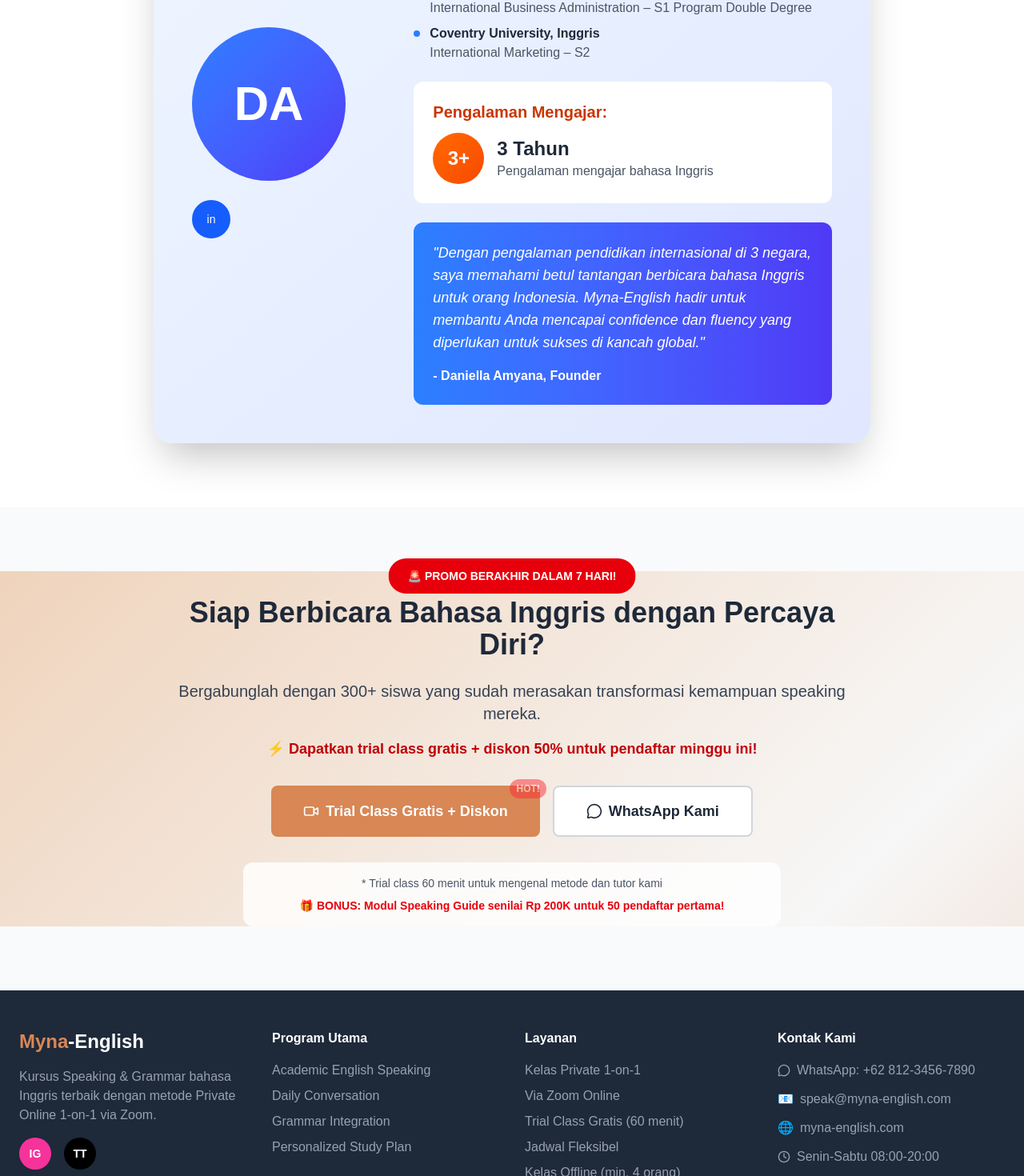
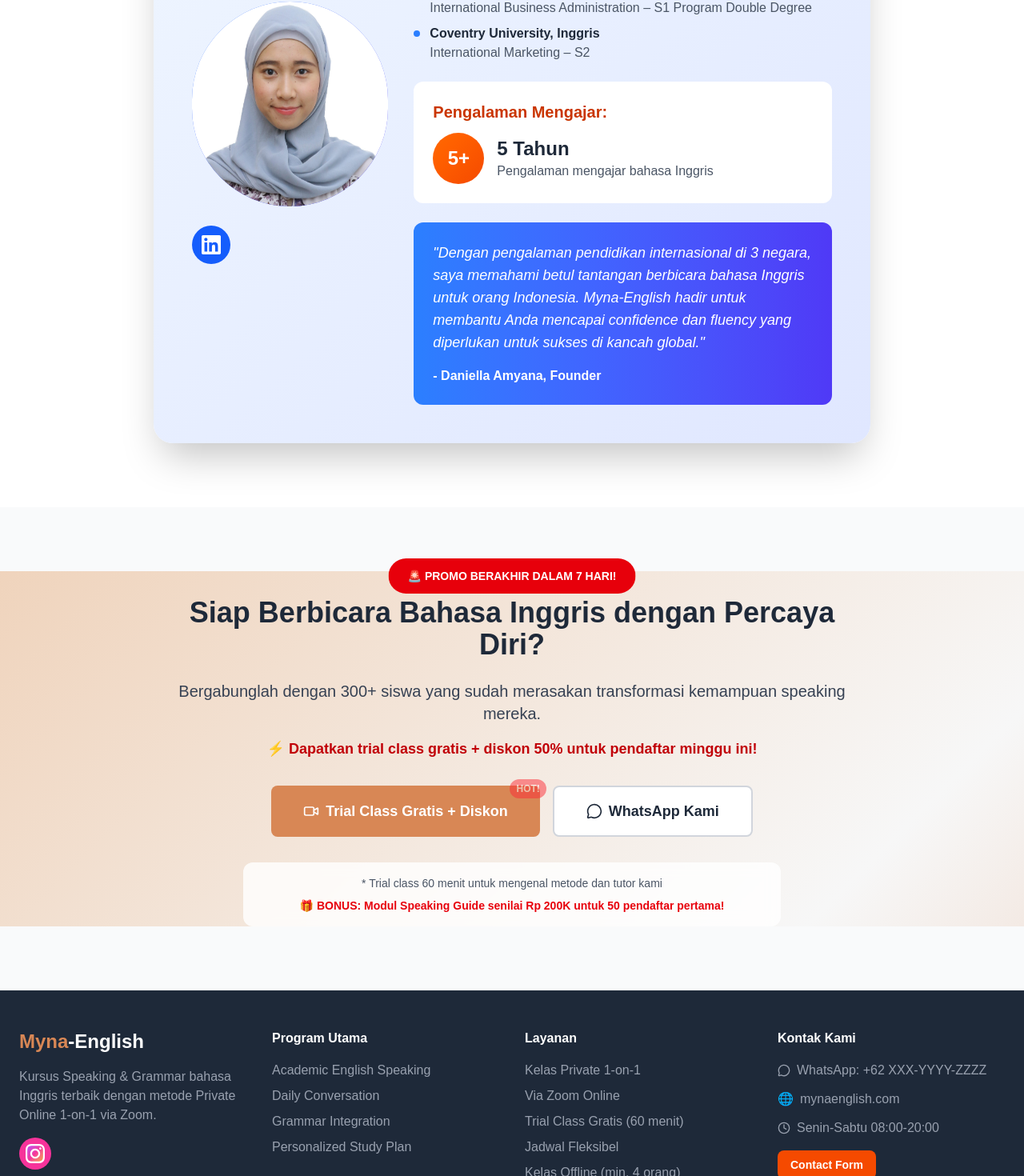
Before and after one commit to Myna-Tech/zeus, a Next.js app: page / in a window 1280 px wide. Shown: the part 7034-8504 px from the top of the page at 80% size. Built offline with nearby package versions, Linux system fonts and the light colour scheme.

Commit message:
feat: update pics

```diff
--- a/src/app/page.tsx
+++ b/src/app/page.tsx
@@ -1,10 +1,9 @@
 "use client";
 
 import React, { useState, useEffect } from "react";
+import Image from "next/image";
 import {
   ArrowRight,
-  BookOpen,
-  Users,
   Trophy,
   Star,
   Globe,
@@ -16,12 +15,9 @@ import {
   Target,
   Video,
   Mic,
-  PenTool,
   GraduationCap,
   Coffee,
-  Headphones,
   Zap,
-  Gift,
 } from "lucide-react";
 
 function CountdownTimer() {
@@ -756,9 +752,9 @@ export default function MynaEnglishLanding() {
                   ))}
                 </div>
                 <p className="text-gray-700 mb-6 italic">
-                  "Dulu saya grogi banget presentasi dalam bahasa Inggris.
+                  &quot;Dulu saya grogi banget presentasi dalam bahasa Inggris.
                   Setelah 3 bulan belajar Academic English di Myna, sekarang
-                  saya bisa interview beasiswa dengan percaya diri!"
+                  saya bisa interview beasiswa dengan percaya diri!&quot;
                 </p>
                 <div className="flex items-center">
                   <div className="w-12 h-12 bg-gradient-to-br from-blue-400 to-blue-600 rounded-full flex items-center justify-center mr-4">
@@ -785,9 +781,10 @@ export default function MynaEnglishLanding() {
                   ))}
                 </div>
                 <p className="text-gray-700 mb-6 italic">
-                  "Pronunciation saya dulunya berantakan. Tutor Myna-English
-                  sabar banget ngajarin sampai speaking saya natural. Sekarang
-                  teman kantor bilang accent saya udah bagus!"
+                  &quot;Pronunciation saya dulunya berantakan. Tutor
+                  Myna-English sabar banget ngajarin sampai speaking saya
+                  natural. Sekarang teman kantor bilang accent saya udah
+                  bagus!&quot;
                 </p>
                 <div className="flex items-center">
                   <div className="w-12 h-12 bg-gradient-to-br from-green-400 to-green-600 rounded-full flex items-center justify-center mr-4">
@@ -814,9 +811,9 @@ export default function MynaEnglishLanding() {
                   ))}
                 </div>
                 <p className="text-gray-700 mb-6 italic">
-                  "Ambil paket kombinasi 6 bulan dan hasilnya luar biasa!
+                  &quot;Ambil paket kombinasi 6 bulan dan hasilnya luar biasa!
                   Grammar saya fix, speaking jadi lancar. Worth every penny
-                  untuk investasi skill!"
+                  untuk investasi skill!&quot;
                 </p>
                 <div className="flex items-center">
                   <div className="w-12 h-12 bg-gradient-to-br from-purple-400 to-purple-600 rounded-full flex items-center justify-center mr-4">
@@ -929,8 +926,8 @@ export default function MynaEnglishLanding() {
                     </p>
                     <div className="bg-orange-50 rounded-lg p-4">
                       <p className="text-orange-800 font-semibold">
-                        "90% siswa merasakan peningkatan signifikan dalam 4
-                        minggu pertama"
+                        &quot;90% siswa merasakan peningkatan signifikan dalam 4
+                        minggu pertama&quot;
                       </p>
                     </div>
                   </div>
@@ -1139,12 +1136,22 @@ export default function MynaEnglishLanding() {
               <div className="bg-gradient-to-br from-blue-50 to-indigo-100 rounded-3xl p-12 shadow-2xl">
                 <div className="grid lg:grid-cols-3 gap-8 items-center">
                   <div className="text-center lg:text-left">
-                    <div className="w-48 h-48 bg-gradient-to-br from-blue-500 to-indigo-600 rounded-full flex items-center justify-center mx-auto lg:mx-0 mb-6">
-                      <span className="text-white text-6xl font-bold">DA</span>
-                    </div>
+                    <Image
+                      src="/daniella.jpg"
+                      alt="Daniella"
+                      width={300}
+                      height={300}
+                      className="w-64 h-64 bg-gradient-to-br from-blue-500 to-indigo-600 rounded-full flex items-center justify-center mx-auto lg:mx-0 mb-6"
+                    />
                     <div className="flex justify-center lg:justify-start space-x-4">
                       <div className="w-12 h-12 bg-blue-600 rounded-full flex items-center justify-center">
-                        <span className="text-white text-sm">in</span>
+                        <svg
+                          className="w-6 h-6 text-white"
+                          fill="currentColor"
+                          viewBox="0 0 24 24"
+                        >
+                          <path d="M20.447 20.452h-3.554v-5.569c0-1.328-.027-3.037-1.852-3.037-1.853 0-2.136 1.445-2.136 2.939v5.667H9.351V9h3.414v1.561h.046c.477-.9 1.637-1.85 3.37-1.85 3.601 0 4.267 2.37 4.267 5.455v6.286zM5.337 7.433c-1.144 0-2.063-.926-2.063-2.065 0-1.138.92-2.063 2.063-2.063 1.14 0 2.064.925 2.064 2.063 0 1.139-.925 2.065-2.064 2.065zm1.782 13.019H3.555V9h3.564v11.452zM22.225 0H1.771C.792 0 0 .774 0 1.729v20.542C0 23.227.792 24 1.771 24h20.451C23.2 24 24 23.227 24 22.271V1.729C24 .774 23.2 0 22.222 0h.003z" />
+                        </svg>
                       </div>
                     </div>
                   </div>
@@ -1203,12 +1210,12 @@ export default function MynaEnglishLanding() {
                       <div className="flex items-center space-x-4">
                         <div className="w-16 h-16 bg-gradient-to-br from-orange-500 to-orange-600 rounded-full flex items-center justify-center">
                           <span className="text-white text-2xl font-bold">
-                            3+
+                            5+
                           </span>
                         </div>
                         <div>
                           <p className="text-2xl font-bold text-gray-800">
-                            3 Tahun
+                            5 Tahun
                           </p>
                           <p className="text-gray-600">
                             Pengalaman mengajar bahasa Inggris
@@ -1219,11 +1226,11 @@ export default function MynaEnglishLanding() {
 
                     <div className="bg-gradient-to-r from-blue-500 to-indigo-600 rounded-xl p-6 text-white">
                       <p className="text-lg italic">
-                        "Dengan pengalaman pendidikan internasional di 3 negara,
-                        saya memahami betul tantangan berbicara bahasa Inggris
-                        untuk orang Indonesia. Myna-English hadir untuk membantu
-                        Anda mencapai confidence dan fluency yang diperlukan
-                        untuk sukses di kancah global."
+                        &quot;Dengan pengalaman pendidikan internasional di 3
+                        negara, saya memahami betul tantangan berbicara bahasa
+                        Inggris untuk orang Indonesia. Myna-English hadir untuk
+                        membantu Anda mencapai confidence dan fluency yang
+                        diperlukan untuk sukses di kancah global.&quot;
                       </p>
                       <p className="mt-4 font-semibold">
                         - Daniella Amyana, Founder
@@ -1315,15 +1322,15 @@ export default function MynaEnglishLanding() {
                     rel="noopener noreferrer"
                     className="w-10 h-10 bg-pink-500 rounded-full flex items-center justify-center hover:bg-pink-600 transition-colors"
                   >
-                    <span className="text-white text-sm font-bold">IG</span>
-                  </a>
-                  <a
-                    href="https://tiktok.com/@myna_english"
-                    target="_blank"
-                    rel="noopener noreferrer"
-                    className="w-10 h-10 bg-black rounded-full flex items-center justify-center hover:bg-gray-800 transition-colors"
-                  >
-                    <span className="text-white text-sm font-bold">TT</span>
+                    <div className="bg-gradient-to-br from-purple-500 via-pink-500 to-yellow-500 rounded-full flex items-center justify-center">
+                      <svg
+                        className="w-6 h-6 text-white"
+                        fill="currentColor"
+                        viewBox="0 0 24 24"
+                      >
+                        <path d="M12 2.163c3.204 0 3.584.012 4.85.07 3.252.148 4.771 1.691 4.919 4.919.058 1.265.069 1.645.069 4.849 0 3.205-.012 3.584-.069 4.849-.149 3.225-1.664 4.771-4.919 4.919-1.266.058-1.644.07-4.85.07-3.204 0-3.584-.012-4.849-.07-3.26-.149-4.771-1.699-4.919-4.92-.058-1.265-.07-1.644-.07-4.849 0-3.204.013-3.583.07-4.849.149-3.227 1.664-4.771 4.919-4.919 1.266-.057 1.645-.069 4.849-.069zm0-2.163c-3.259 0-3.667.014-4.947.072-4.358.2-6.78 2.618-6.98 6.98-.059 1.281-.073 1.689-.073 4.948 0 3.259.014 3.668.072 4.948.2 4.358 2.618 6.78 6.98 6.98 1.281.058 1.689.072 4.948.072 3.259 0 3.668-.014 4.948-.072 4.354-.2 6.782-2.618 6.979-6.98.059-1.28.073-1.689.073-4.948 0-3.259-.014-3.667-.072-4.947-.196-4.354-2.617-6.78-6.979-6.98-1.281-.059-1.69-.073-4.949-.073zm0 5.838c-3.403 0-6.162 2.759-6.162 6.162s2.759 6.163 6.162 6.163 6.162-2.759 6.162-6.163c0-3.403-2.759-6.162-6.162-6.162zm0 10.162c-2.209 0-4-1.79-4-4 0-2.209 1.791-4 4-4s4 1.791 4 4c0 2.21-1.791 4-4 4zm6.406-11.845c-.796 0-1.441.645-1.441 1.44s.645 1.44 1.441 1.44c.795 0 1.439-.645 1.439-1.44s-.644-1.44-1.439-1.44z" />
+                      </svg>
+                    </div>
                   </a>
                 </div>
               </div>
@@ -1351,15 +1358,15 @@ export default function MynaEnglishLanding() {
                 <div className="space-y-3 text-gray-400">
                   <div className="flex items-center space-x-2">
                     <MessageCircle className="w-4 h-4" />
-                    <span>WhatsApp: +62 812-3456-7890</span>
+                    <span>WhatsApp: +62 XXX-YYYY-ZZZZ</span>
                   </div>
-                  <div className="flex items-center space-x-2">
+                  {/* <div className="flex items-center space-x-2">
                     <span>📧</span>
                     <span>speak@myna-english.com</span>
-                  </div>
+                  </div> */}
                   <div className="flex items-center space-x-2">
                     <span>🌐</span>
-                    <span>myna-english.com</span>
+                    <span>mynaenglish.com</span>
                   </div>
                   <div className="flex items-center space-x-2">
                     <Clock className="w-4 h-4" />
@@ -1392,7 +1399,7 @@ export default function MynaEnglishLanding() {
         {/* WhatsApp Floating Button */}
         <div className="fixed bottom-6 right-6 z-50">
           <a
-            href="https://wa.me/6281234567890"
+            href="https://wa.me/6285770584309"
             target="_blank"
             rel="noopener noreferrer"
             className="w-16 h-16 bg-green-500 hover:bg-green-600 rounded-full flex items-center justify-center shadow-2xl transition-all duration-300 hover-scale pulse"
```
Also changed, not shown: public/daniella.jpg (added).
